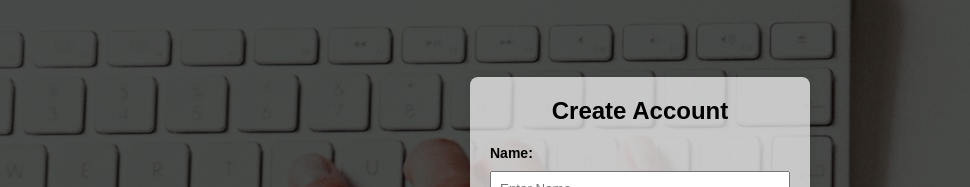
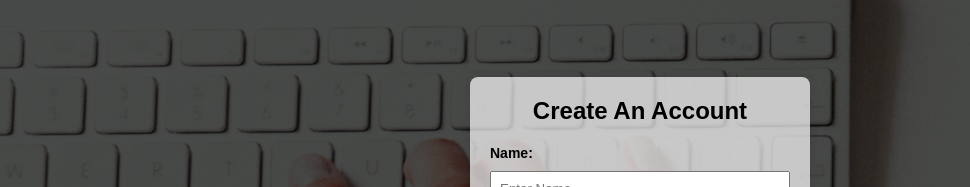
Before and after one commit to singhvijay031/contact-management-system, a React (Vite) app in the folder client/: page /register in a window 1280 px wide. Shown: the part 144-331 px from the top of the page, without its empty margins (0-970 px from the left). Built offline with nearby package versions, Linux system fonts and the light colour scheme.

Commit message:
modified h2

```diff
--- a/client/src/pages/Register.jsx
+++ b/client/src/pages/Register.jsx
@@ -4,7 +4,7 @@ const Register = () => {
   return (
     <div className="form-container">
       <form className="form">
-        <h2>Create Account</h2>
+        <h2>Create An Account</h2>
         <div className="form-group">
           <label htmlFor="name" className="form-label">
             Name:
```
